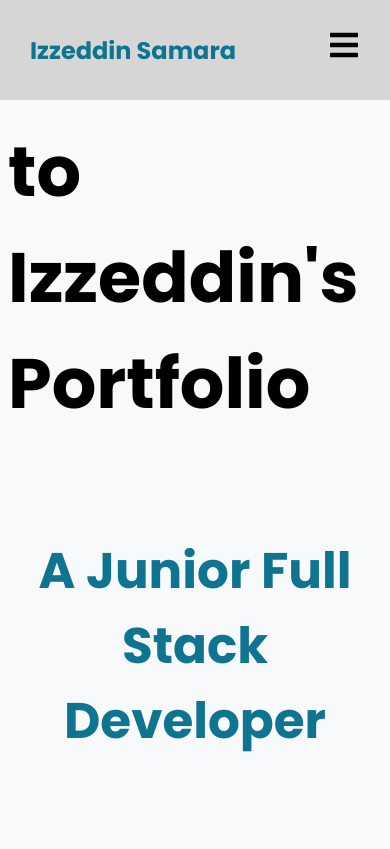
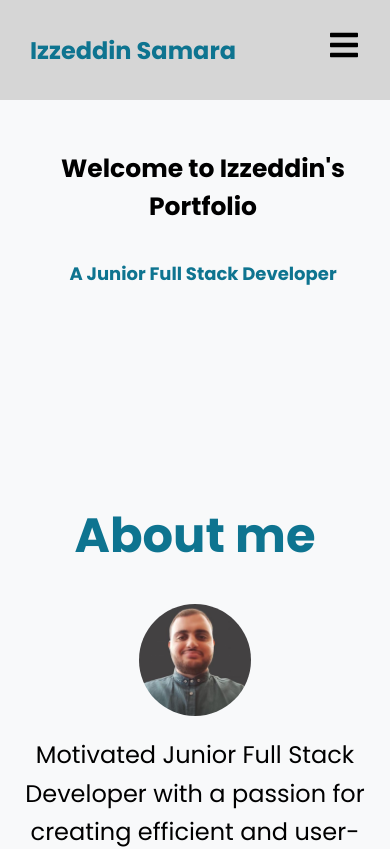
Before and after one commit to Izzeddin-Samara/my-portfolio, a React (Create React App) app: page / in a window 390 px wide. Shown: the top 849 px of the page. Built offline with nearby package versions, Linux system fonts and the light colour scheme.

Commit message:
Update welcome banner styles and add responsive media queries

```diff
--- a/src/App.css
+++ b/src/App.css
@@ -77,6 +77,7 @@ nav h1 {
     width: 100%;
   }
 }
+
 .welcome {
   display: flex;
   justify-content: center;
@@ -84,8 +85,11 @@ nav h1 {
   height: 90vh;
   flex-direction: column;
   font-weight: bolder;
+  padding: 0 20px;
+  box-sizing: border-box;
+  width: 100vw;
+}
 
-}
 
 .welcome p {
   color: rgb(14 116 144);
@@ -93,9 +97,64 @@ nav h1 {
   width: 100%;
   text-align: center;
 }
+
 .welcome h1 {
   font-size: 70px;
 }
+
+@media screen and (min-width: 800px) and (max-width: 1200px) {
+  .welcome h1 {
+    font-size: 45px !important;
+  }
+
+  .welcome p {
+    font-size: 30px;
+  }
+}
+@media screen and (max-width: 799px) {
+  .welcome {
+    height: 50vh;
+  }
+
+  .welcome h1 {
+    font-size: 30px !important;
+  }
+
+  .welcome p {
+    font-size: 1.5rem;
+  }
+}
+
+@media screen and (max-width: 480px) {
+  .welcome h1 {
+    font-size: 25px !important;
+    text-align: center;
+  }
+
+  .welcome p {
+    font-size: 18px;
+  }
+}
+
+@media screen and (max-width: 360px) {
+
+
+  .welcome {
+    padding: 0;
+    margin: 0;
+    width: 100vw;
+  }
+
+  .welcome h1 {
+    font-size: 20px;
+    text-align: center;
+  }
+
+  .welcome p {
+    font-size: 20px;
+  }
+}
+
 
 .about {
   margin-top: 70px;
```
